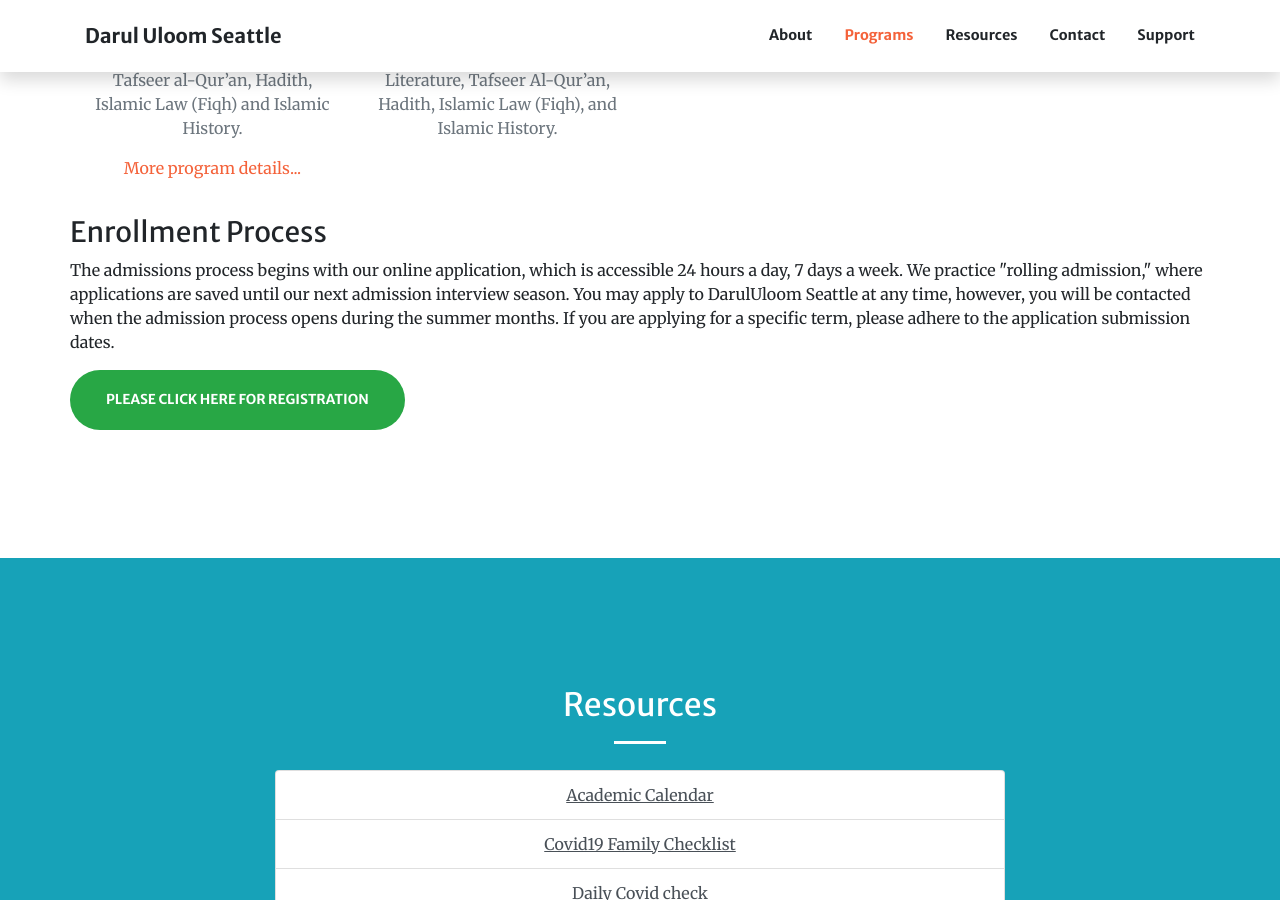
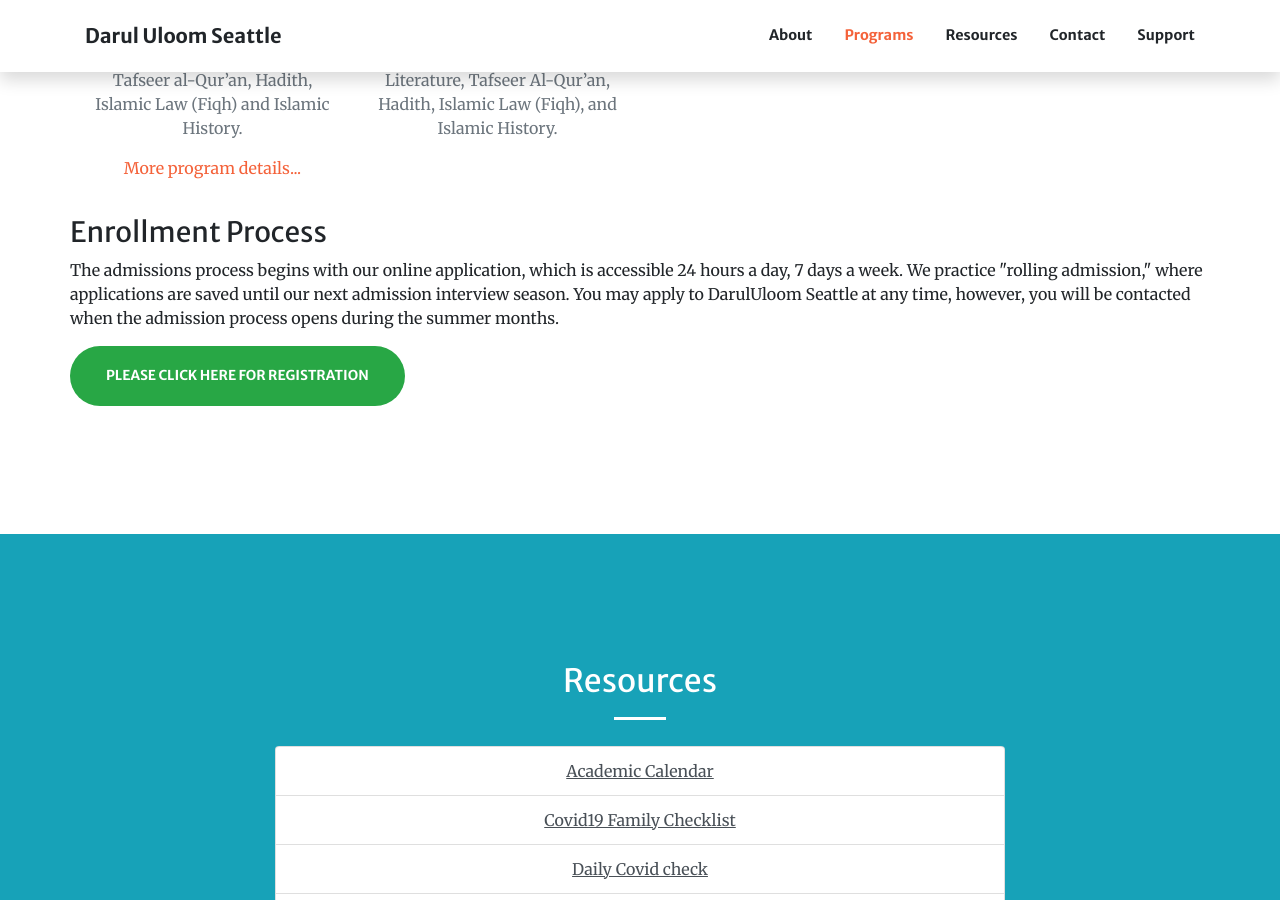
Before and after one commit to sajjadakhter/darul-uloom-seattle, a Jekyll site: the page built from index.html, in a window 1280 px wide and 900 px high, scrolled down 2556 px. Built offline with Jekyll 4.4.1, drawn with Linux system fonts in a browser that asks for light colours; some of the changed lines change nothing that is shown; some of the changed text lies outside the part shown.

Commit message:
add new docs and updates

```diff
--- a/_includes/programs.html
+++ b/_includes/programs.html
@@ -24,19 +24,6 @@
                     focuses on classical Islamic sciences and thought. Our principal objective is to familiarize students
                     with the core subjects of Arabic, Quran, History, and Hadith, with the ultimate goal of providing
                     different pathways suited for all persons to succeed in this life and the next.</p>
-                <h2>Full details</h2>
-                <p>Sincerely learning the sacred Islamic sciences results in a physical, mental, and spiritual journey that
-                    strengthens the sacred and divine bond between a Muslim and Allah ﷻ. The aalim program aims to build a
-                    firm groundwork in religious studies, fostering balance in faith, and exemplifying honorable moral
-                    character. The Aalim Program is a comprehensive seven-year curriculum that focuses on classical Islamic
-                    sciences and thought. Our principal objective is to familiarize students with the core subjects of
-                    Arabic, Quran, History, and Hadith, with the ultimate goal of providing different pathways suited for
-                    all persons to succeed in this life and the next.
-                    Our mission is to instill the love of Allah ﷻ and His Prophet ﷺ, the holy principles of deen in each
-                    student at the completion of this program. Graduates will possess the necessary experience and ability
-                    to serve as an Imam, scholar, activist, counselor, youth leader, teacher, etc. They will be entrusted to
-                    continuously build a positive Muslim identity, as well as a commitment to their religion, family, and
-                    community.</p>
                 <h2>Curriculum</h2>
                 <p>Our courses are intensively packed to cover all required core subjects and books found in true
                     traditionally grounded Islamic studies program. The program aims to build an extensive knowledge of
@@ -95,8 +82,7 @@
             <p>The admissions process begins with our online application, which is accessible 24 hours a day, 7 days a
                 week. We practice "rolling admission," where applications are saved until our next admission interview
                 season. You may apply to DarulUloom Seattle at any time, however, you will be contacted when the
-                admission process opens during the summer months. If you are applying for a specific term, please adhere
-                to the application submission dates.
+                admission process opens during the summer months.
             </p>
             <a class="btn btn-success btn-xl js-scroll-trigger"
                href="https://docs.google.com/forms/d/e/1FAIpQLSeSQOf0ILEw15mvbGlNOnkUz3s8oE1eFRb0bK4zmXyj9YlIYg/viewform">Please
--- a/_includes/resources.html
+++ b/_includes/resources.html
@@ -10,7 +10,8 @@
                     <a href="assets/docs/calendar_20_21.pdf"              target="_blank" class="list-group-item list-group-item-action"><u>Academic Calendar</u></a>
                     <a href="assets/docs/covid_family_checklist.pdf"      target="_blank" class="list-group-item list-group-item-action"><u>Covid19 Family Checklist</u></a>
                     <a href="assets/docs/daily_covid_check.pdf"           target="_blank" class="list-group-item list-group-item-action"><u>Daily  Covid  check</u></a>
-                    <a href="assets/docs/darululoom_payauthorization.pdf" target="_blank" class="list-group-item list-group-item-action"><u>Direct Deposit Authorization</u></a>
+                    <a href="assets/docs/directdeposit.pdf" target="_blank" class="list-group-item list-group-item-action"><u>Direct Deposit Authorization</u></a>
+                    <a href="assets/docs/newapp.pdf" target="_blank" class="list-group-item list-group-item-action"><u>New Student Application</u></a>
                     <a href="assets/docs/handbook_2020.pdf"               target="_blank" class="list-group-item list-group-item-action"><u>Parent Student Handbook</u></a>
                     <a href="assets/docs/handbook_ack.pdf"                target="_blank" class="list-group-item list-group-item-action"><u>Parent Student Handbook Acknowledgment form</u></a>
                     <a href="assets/docs/risk_waiver_liability.pdf"        target="_blank" class="list-group-item list-group-item-action"><u>Assumption of the Risk and Waiver of Liability form</u></a>
```
Also changed, not shown: 2 other files.
